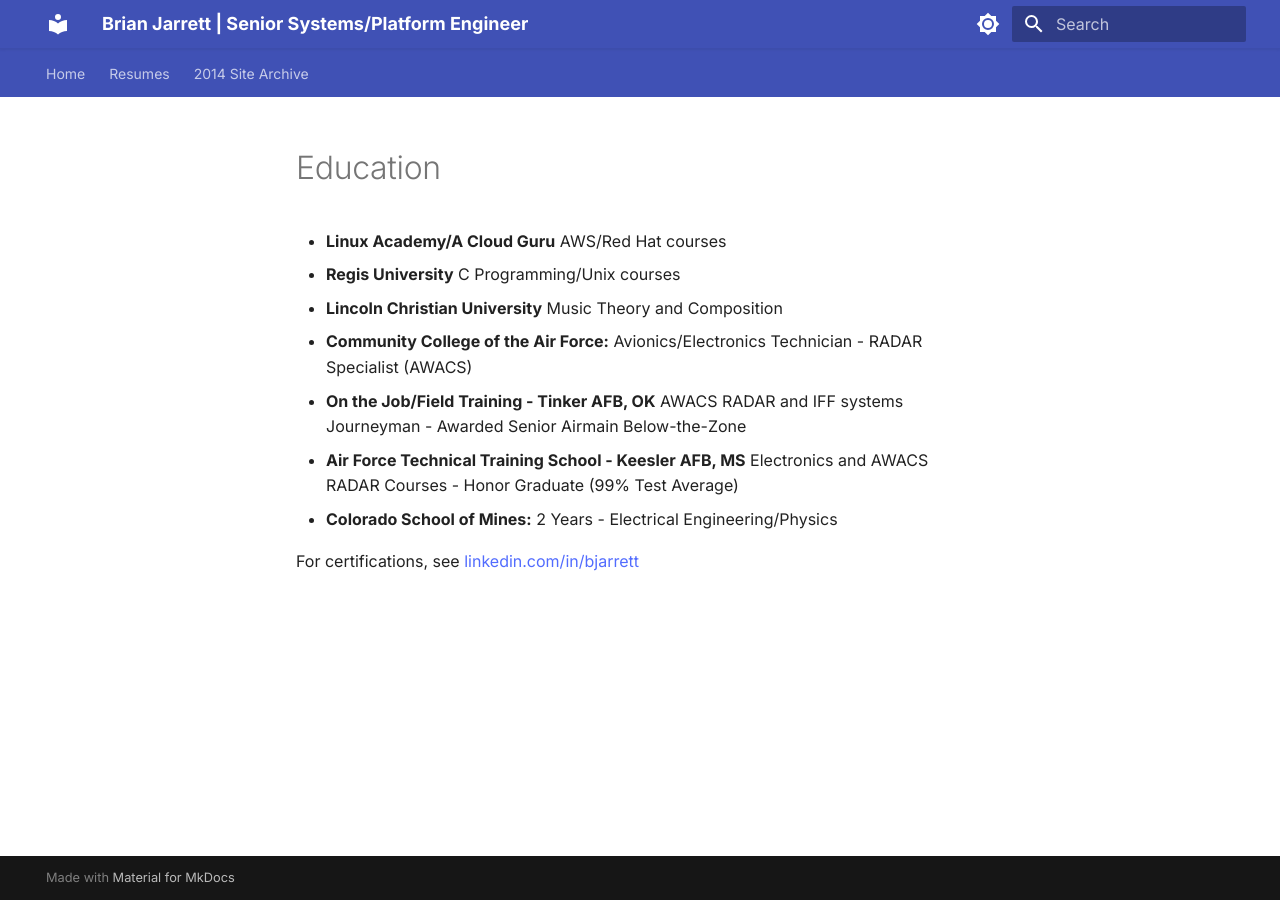
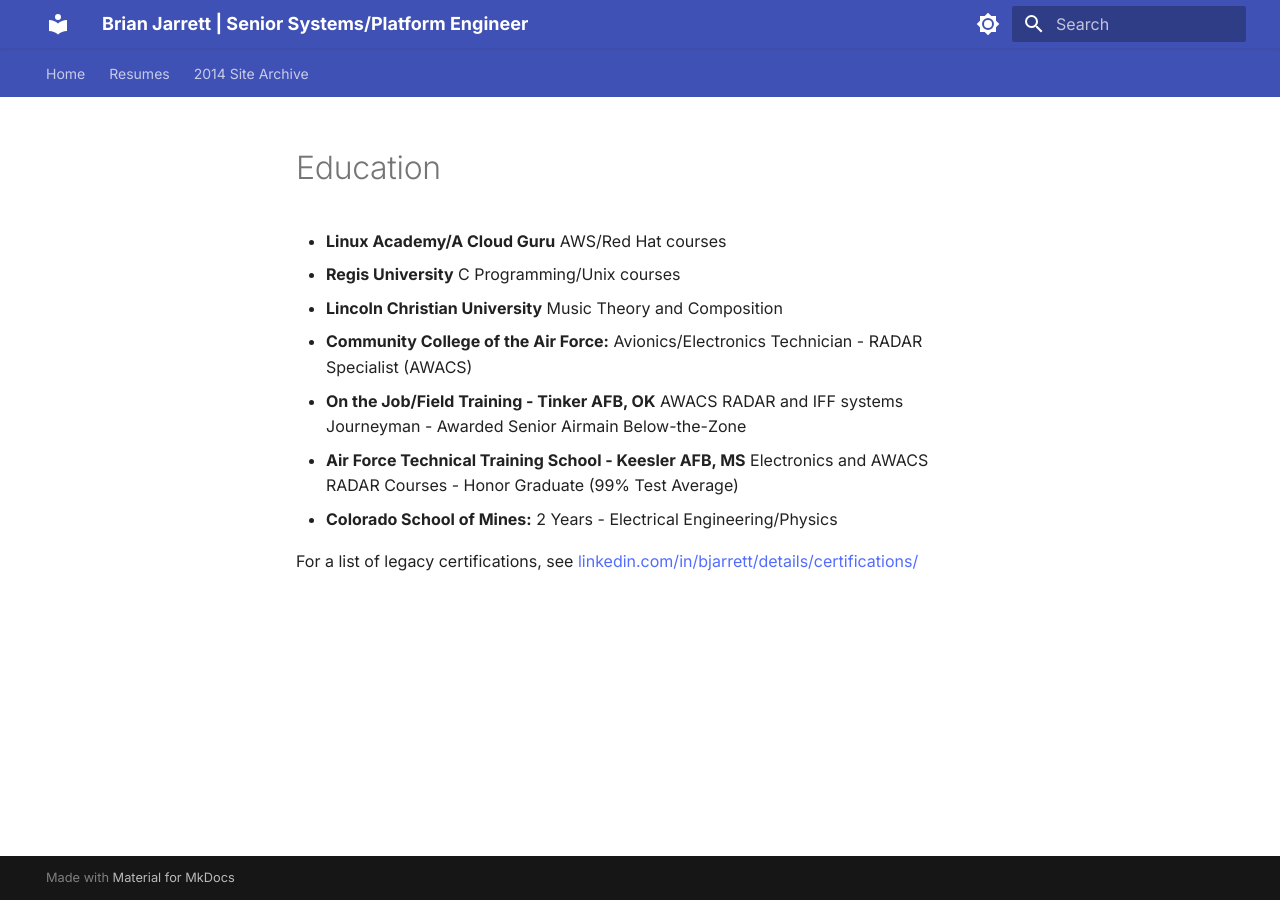
Before and after one commit to celttechie/celttechie.github.io, an MkDocs documentation site: the page built from docs/sections/education.md, in a window 1280 px wide. Built offline with MkDocs 1.6.1 and Material for MkDocs 9.7.7, drawn with Linux system fonts in a browser that asks for light colours.

Commit message:
updated cert language

```diff
--- a/docs/sections/education.md
+++ b/docs/sections/education.md
@@ -8,5 +8,5 @@
     <li><strong>Air Force Technical Training School - Keesler AFB, MS</strong> Electronics and AWACS RADAR Courses - Honor Graduate (99% Test Average)</li>
     <li><strong>Colorado School of Mines:</strong> 2 Years - Electrical Engineering/Physics</li>
   </ul>
-  For certifications, see <a href="https://www.linkedin.com/in/bjarrett">linkedin.com/in/bjarrett</a>
+  For a list of legacy certifications, see <a href="https://www.linkedin.com/in/bjarrett/details/certifications/">linkedin.com/in/bjarrett/details/certifications/</a>
 </div>
```
